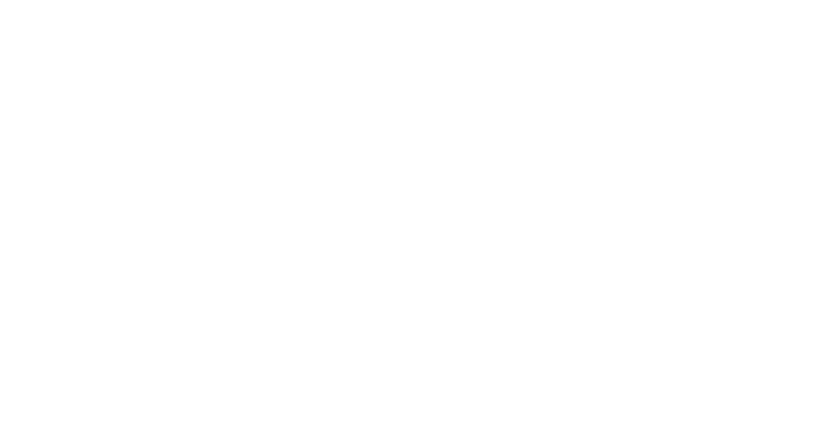
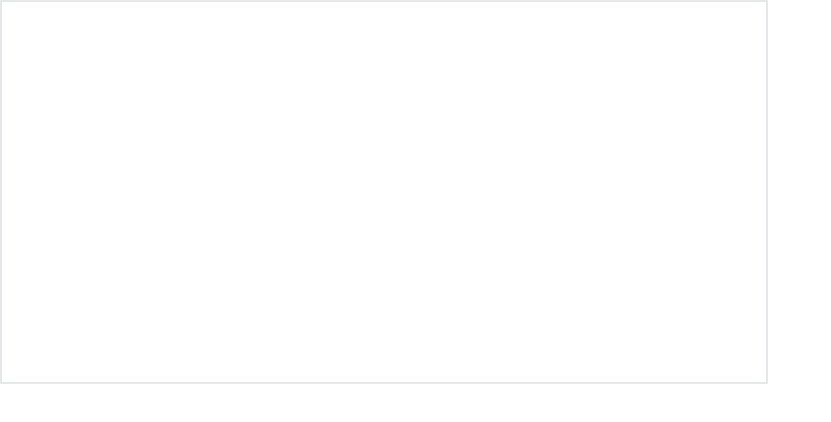
Before and after one commit to igorcaciatori/TestProjectFrontend, a website: page index.html in a window 1280 px wide. Shown: the full height of the page, 0-831 px from the left. Drawn offline with nearby package versions, Linux system fonts and the light colour scheme.

Commit message:
creating dev branch

```diff
--- a/index.html
+++ b/index.html
@@ -7,8 +7,6 @@
     <title>Tela login</title>
 </head>
     <body>
-        <div id="tela-login" class="h-16 w-10">
-
-        </div>
+       <form class="h-96 w-[60%] border-2"></form>
     </body>
 </html>
```
Also changed, not shown: package.json (line endings or trailing spaces).
